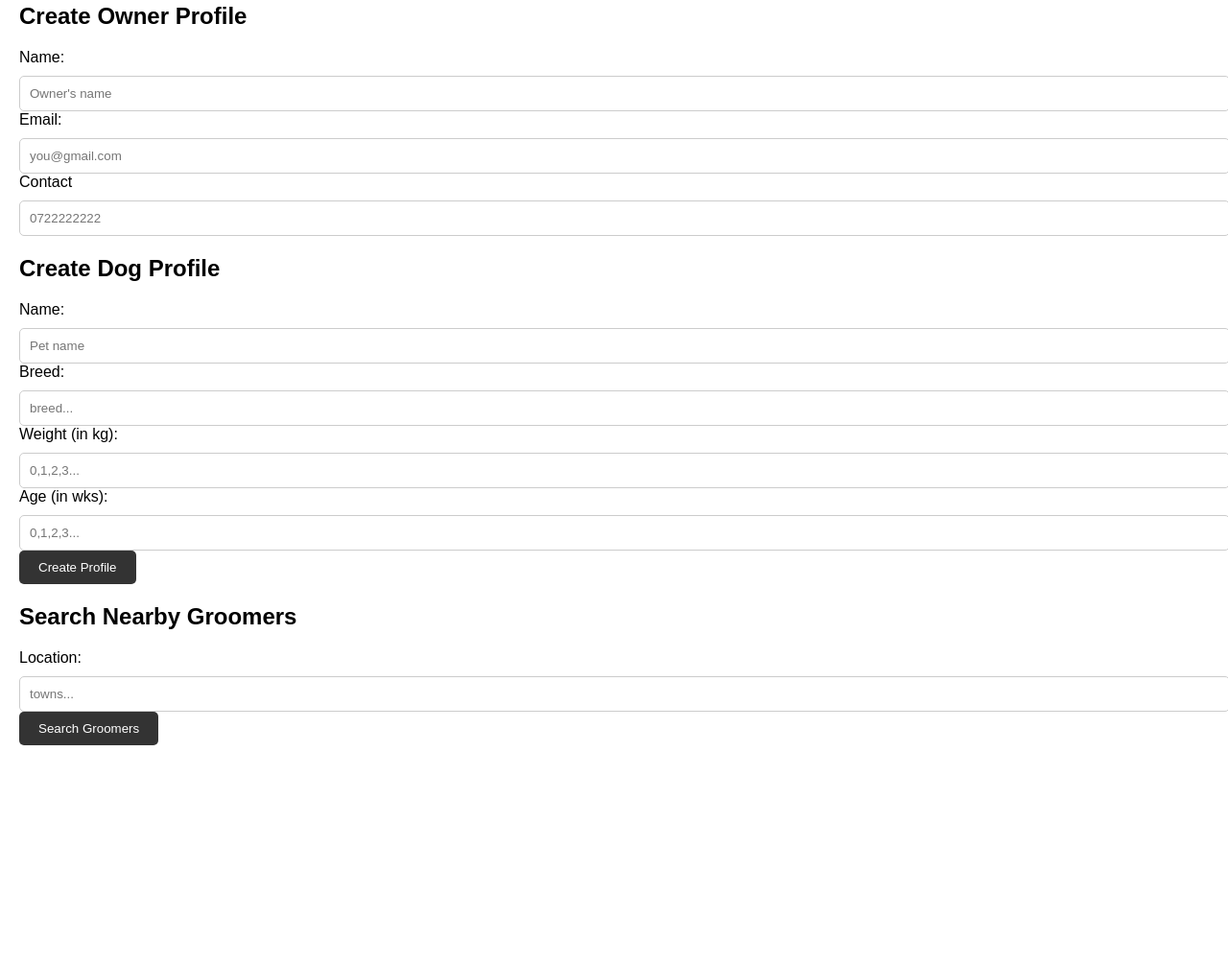
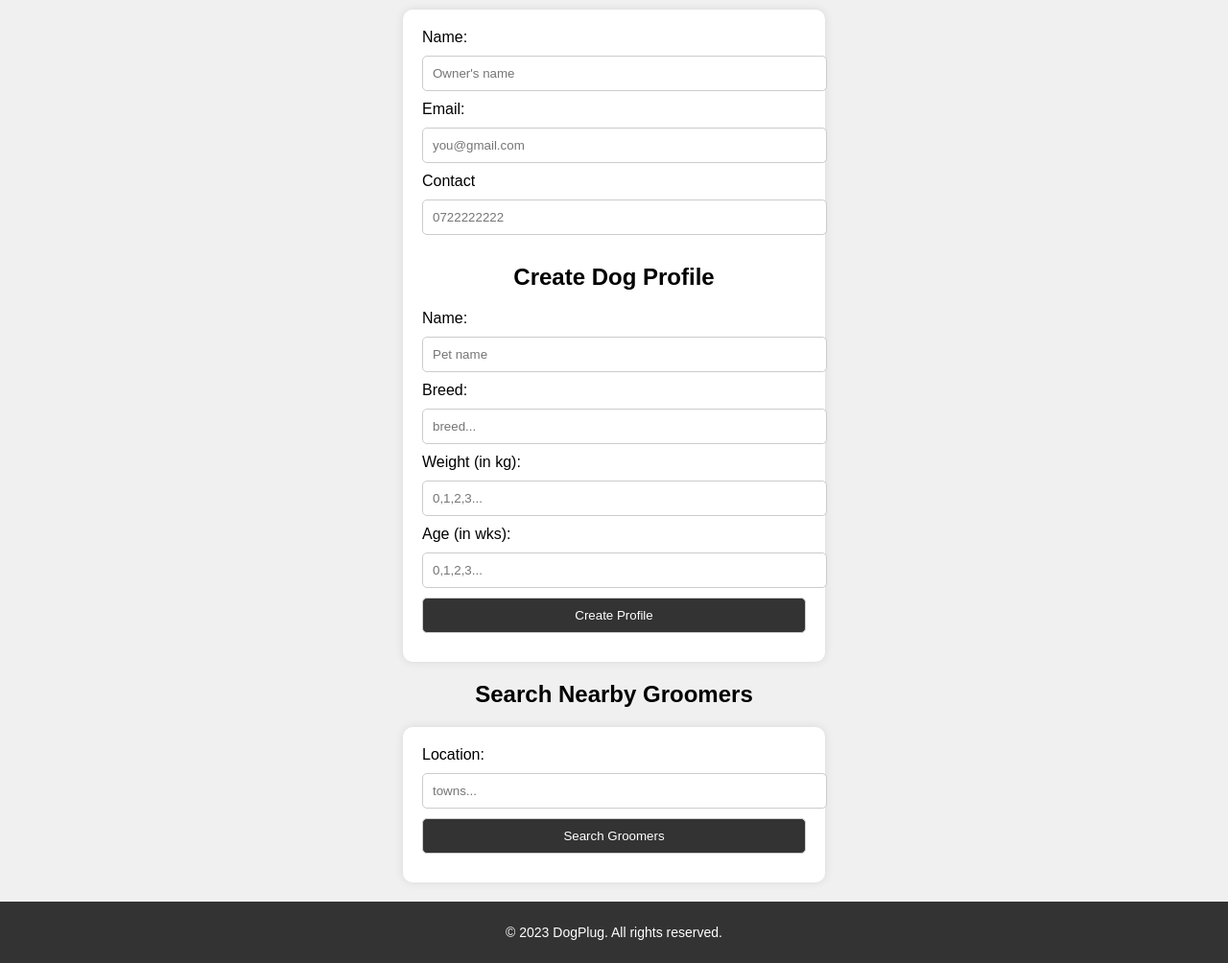
Before and after one commit to maiyo008/DogPlug, a plain HTML site: page web_flask/templates/profile.html in a window 1280 px wide. Shown: the part 135-1139 px from the top of the page at 96% size. Before the commit the page ends 1006 px from the top, so only its background shows below. Drawn offline with Linux system fonts and the light colour scheme.

Commit message:
styling changes

```diff
--- a/web_flask/static/styles/profile.css
+++ b/web_flask/static/styles/profile.css
@@ -1,67 +1,72 @@
 body {
+  background-color: #f0f0f0;
   font-family: Arial, sans-serif;
   margin: 0;
   padding: 0;
 }
 
+.container {
+  display: flex;
+  flex-direction: column;
+  justify-content: center;
+  align-items: center;
+  min-height: 100vh;
+}
+
 header {
   background-color: #333;
-    color: #fff;
   padding: 20px;
   text-align: center;
+  color: white;
 }
 
 main {
-    padding: 20px;
+  text-align: center;
+  margin: 20px;
 }
 
 h1 {
-    margin-top: 0;
+  margin: 0;
 }
 
-  p {
-    margin-bottom: 20px;
+h2 {
+  margin: 20px 0;
 }
 
 form {
-    margin-bottom: 20px;
+  width: 400px;
+  margin: 0 auto;
+  padding: 20px;
+  background-color: white;
+  border-radius: 10px;
+  box-shadow: 0 0 10px rgba(0, 0, 0, 0.1);
 }
 
-  label {
+form label {
   display: block;
+  text-align: left;
   margin-bottom: 10px;
 }
 
-  input[type="text"],
-  input[type="number"],
-  select {
+form input,
+form button {
   width: 100%;
   padding: 10px;
+  margin-bottom: 10px;
   border-radius: 5px;
   border: 1px solid #ccc;
 }
 
-  button {
+form button {
   background-color: #333;
-    color: #fff;
-    padding: 10px 20px;
-    border: none;
-    border-radius: 5px;
+  color: white;
   cursor: pointer;
 }
 
-  .dog-profile {
-    margin-bottom: 20px;
+footer {
+  background-color: #333;
   padding: 10px;
-    border: 1px solid #ccc;
-    border-radius: 5px;
+  text-align: center;
+  color: white;
+  font-size: 14px;
 }
-
-  .dog-profile h3 {
-    margin-top: 0;
-  }
-
-  footer {
-    color: #fff;
-    text-align: center;
-  }
--- a/web_flask/templates/profile.html
+++ b/web_flask/templates/profile.html
@@ -47,7 +47,7 @@
     <div id="dog-profiles"></div>
   </main>
   <footer>
-    <p>&copy; 2023 Dog Grooming Profile. All rights reserved.</p>
+    <p>&copy; 2023 DogPlug. All rights reserved.</p>
   </footer>
   </body>
 </html>
```
Also changed, not shown: web_flask/templates/service.html (+0 -15 lines). Lines whose indentation alone changed are shown as unchanged.
